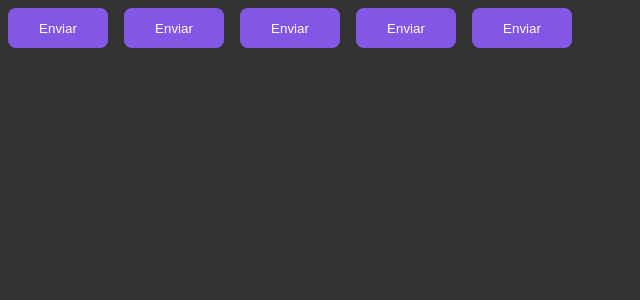
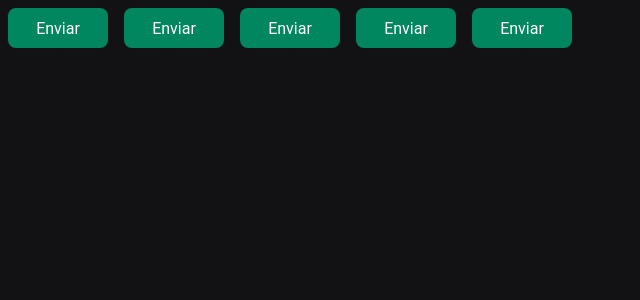
Before and after one commit to VncS1/ignite-timer, a React (Vite) app: page / in a window 1280 px wide. Shown: the top 300 px of the page, without its empty margins (0-640 px from the left). Built offline with nearby package versions, Linux system fonts and the light colour scheme.

Commit message:
Config ESLint

```diff
--- a/index.html
+++ b/index.html
@@ -1,12 +1,22 @@
 <!DOCTYPE html>
 <html lang="en">
+
 <head>
   <meta charset="UTF-8" />
+
+  <link rel="preconnect" href="https://fonts.googleapis.com" />
+  <link rel="preconnect" href="https://fonts.gstatic.com" crossorigin />
+
   <meta name="viewport" content="width=device-width, initial-scale=1.0" />
+
+  <link href="https://fonts.googleapis.com/css2?family=Inter:wght@400;700&family=Roboto+Mono:wght@700&display=swap"rel="stylesheet" />
+
   <title>Ignite Timer</title>
 </head>
+
 <body>
   <div id="root"></div>
   <script type="module" src="/src/main.tsx"></script>
 </body>
+
 </html>
--- a/package.json
+++ b/package.json
@@ -6,7 +6,8 @@
   "scripts": {
     "dev": "vite",
     "build": "tsc && vite build",
-    "preview": "vite preview"
+    "preview": "vite preview",
+    "lint": "eslint src --ext .ts,.tsx --fix"
   },
   "dependencies": {
     "react": "^18.2.0",
@@ -14,10 +15,12 @@
     "styled-components": "^5.3.5"
   },
   "devDependencies": {
+    "@rocketseat/eslint-config": "^1.1.3",
     "@types/react": "^18.0.17",
     "@types/react-dom": "^18.0.6",
     "@types/styled-components": "^5.1.26",
     "@vitejs/plugin-react": "^2.0.1",
+    "eslint": "^8.23.0",
     "typescript": "^4.6.4",
     "vite": "^3.0.7"
   }
--- a/src/@types/styled.d.ts
+++ b/src/@types/styled.d.ts
@@ -5,9 +5,9 @@
 
 import { defaultTheme } from '../styles/themes/default'
 
-type ThemeType = typeof defaultTheme;
+type ThemeType = typeof defaultTheme
 
-//criando uma tipagem pro styled components
+// criando uma tipagem pro styled components
 declare module 'styled-components' {
-   export interface DefaultTheme extends ThemeType {}
+  export interface DefaultTheme extends ThemeType {}
 }
--- a/src/Components/Button.styles.ts
+++ b/src/Components/Button.styles.ts
@@ -1,4 +1,4 @@
-import styled, { css } from 'styled-components';
+import styled, { css } from 'styled-components'
 
 export type ButtonVariant = 'primary' | 'secondary' | 'danger' | 'success'
 
@@ -6,12 +6,12 @@
   variant: ButtonVariant
 }
 
-//Propriedades que as variantes vão ter
+// Propriedades que as variantes vão ter
 const buttonVariants = {
   primary: 'purple',
   secondary: 'orange',
   danger: 'red',
-    success: 'green'
+  success: 'green',
 }
 
 export const ButtonContainer = styled.button<ButtonContainerProps>`
@@ -22,13 +22,11 @@
   border-radius: 8px;
   border: 0;
 
-
-    color: ${props => props.theme.white};
-    background: ${props => props.theme.primary};
-
+  color: ${(props) => props.theme.white};
+  background: ${(props) => props.theme['green-500']};
 
   /* //Setando o background color com as cores do buttonVariants de acordo com o que foi passado pelas props
-    ${props => {
+    ${(props) => {
     return css`
       background-color: ${buttonVariants[props.variant]};
     `
--- a/src/main.tsx
+++ b/src/main.tsx
@@ -5,5 +5,5 @@
 ReactDOM.createRoot(document.getElementById('root') as HTMLElement).render(
   <React.StrictMode>
     <App />
-  </React.StrictMode>
+  </React.StrictMode>,
 )
--- a/src/styles/global.ts
+++ b/src/styles/global.ts
@@ -1,4 +1,4 @@
-import { createGlobalStyle} from 'styled-components'
+import { createGlobalStyle } from 'styled-components'
 
 export const GlobalStyle = createGlobalStyle`
     * {
@@ -7,9 +7,21 @@
         box-sizing: border-box;
     }
 
+    :focus {
+        outline: 0;
+        box-shadow: 0 0 0 2px ${(props) => props.theme['gray-500']};
+    }
+
     body {
-        background: #333;
-        color: #ffff;
+        background: ${(props) =>
+          props.theme['gray-900']}; //Utilizando [] pois a variavel tem hífen
+        color: ${(props) => props.theme['gray-300']};
+    }
+
+    body, input, textarea, button {
+        font-family: 'Roboto', sans-serif;
+        font-weight: 400;
+        font-size: 1rem;
     }
 
 `
--- a/src/styles/themes/default.ts
+++ b/src/styles/themes/default.ts
@@ -1,5 +1,21 @@
 export const defaultTheme = {
-    white: '#fff',
-    primary: '#8257e6',
-    secondary: 'orange'
+  white: '#FFF',
+
+  'gray-100': '#E1E1E6',
+  'gray-300': '#C4C4CC',
+  'gray-400': '#8D8D99',
+  'gray-500': '#7C7C8A',
+  'gray-600': '#323238',
+  'gray-700': '#29292E',
+  'gray-800': '#202024',
+  'gray-900': '#121214',
+
+  'green-300': '#00B37E',
+  'green-500': '#00875F',
+  'green-700': '#015F43',
+
+  'red-500': '#AB222E',
+  'red-700': '#7A1921',
+
+  'yellow-500': '#FBA94C',
 }
```
Also changed, not shown: src/App.tsx (+5 -6 lines), src/Components/Button.tsx (+5 -9 lines), .eslintrc.json (added), 1 other file (tests, documents, lock files or other folders). Lines whose indentation alone changed are shown as unchanged.
